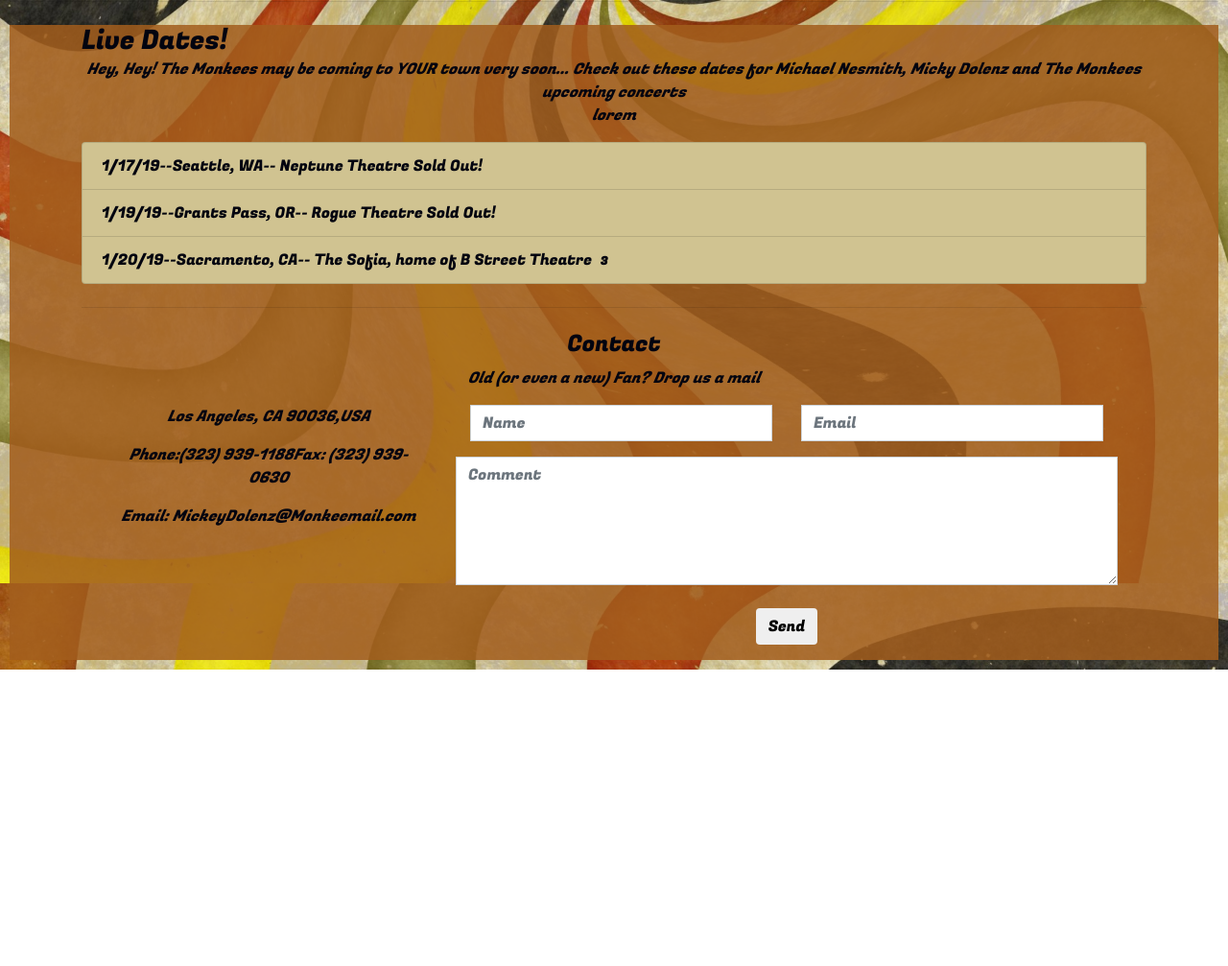
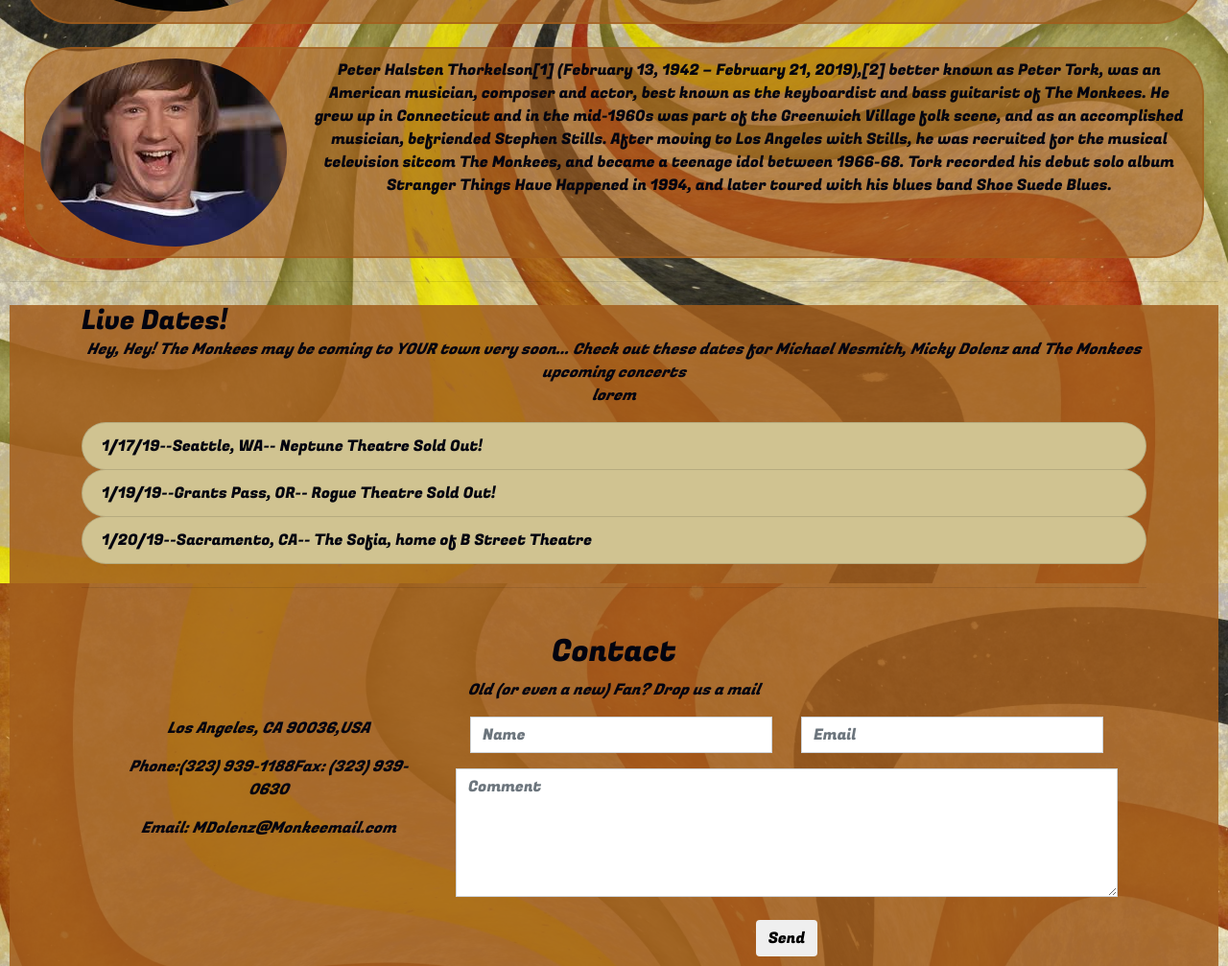
Before and after one commit to Davewalsh3/milestoneProjectOne, a plain HTML site: page index.html in a window 1280 px wide. Shown: the part 1952-2959 px from the top of the page at 96% size. Before the commit the page ends 2650 px from the top, so only its background shows below. Drawn offline with nearby package versions, Linux system fonts and the light colour scheme.

```diff
--- a/index.html
+++ b/index.html
@@ -169,15 +169,16 @@
             <ul class="list-group">
                 <li class="list-group-item">1/17/19--Seattle, WA-- Neptune Theatre <span class="label label-danger">Sold Out!</span></li>
                 <li class="list-group-item">1/19/19--Grants Pass, OR-- Rogue Theatre <span class="label label-danger">Sold Out!</span></li>
-                <li class="list-group-item">1/20/19--Sacramento, CA-- The Sofia, home of B Street Theatre <span class="badge">3</span></li>
+                <li class="list-group-item">1/20/19--Sacramento, CA-- The Sofia, home of B Street Theatre <span class="badge"></span></li>
             </ul>
 
        <!-------------------------------------------->
             <hr class="my-4">
+            <br>
 
     <!--------------Contact---------------------->
   <div id="contact" class="container">
-                    <h4 class="text-center">Contact</h4>
+                    <h2 class="text-center">Contact</h2>
                     <p class="text-center"><em>Old (or even a new) Fan? Drop us a mail</em></p>
 
                     <div class="row">
@@ -185,7 +186,7 @@
 
                             <p><span class="glyphicon glyphicon-map-marker"></span>Los Angeles, CA 90036,USA</p>
                             <p><span class="glyphicon glyphicon-phone"></span>Phone:(323) 939-1188Fax: (323) 939-0630</p>
-                            <p><span class="glyphicon glyphicon-envelope"></span>Email: MickeyDolenz@Monkeemail.com</p>
+                            <p><span class="glyphicon glyphicon-envelope"></span>Email: MDolenz@Monkeemail.com</p>
                         </div>
                         <div class="col-md-8">
                             <div class="row">
--- a/style.css
+++ b/style.css
@@ -74,6 +74,7 @@ body {
     padding-bottom: 10px;
     background-color: rgba(163, 93, 29, 0.65);
     border: 2px solid rgba(163, 93, 29, 0.7);
+    border-radius:50px;
 }
 
 .bg-1 {
@@ -92,6 +93,7 @@ body {
 
 #tour .list-group-item {
     background-color: #d0c391;
+    border-radius: 50px;
 }
 
 .form-control {
```
Also changed, not shown: assets/images/GreatestHitsOfTheMonkees.jpg, assets/images/TheMonkeesGreateastHitsalbumCover3.jpg, assets/images/TheVeryBestOfTheMonkees2.jpg.
